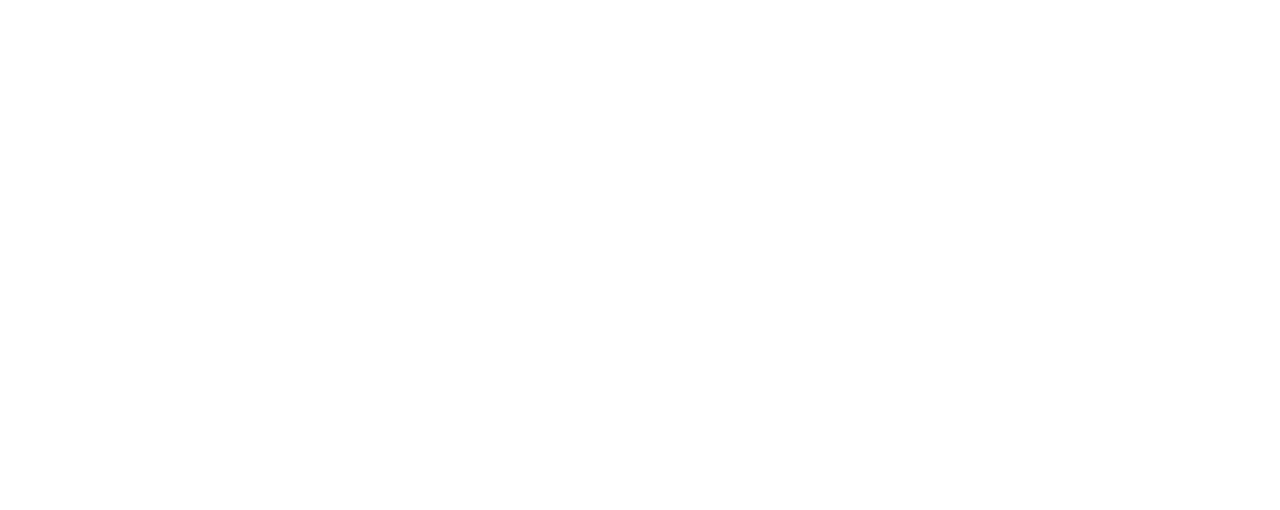
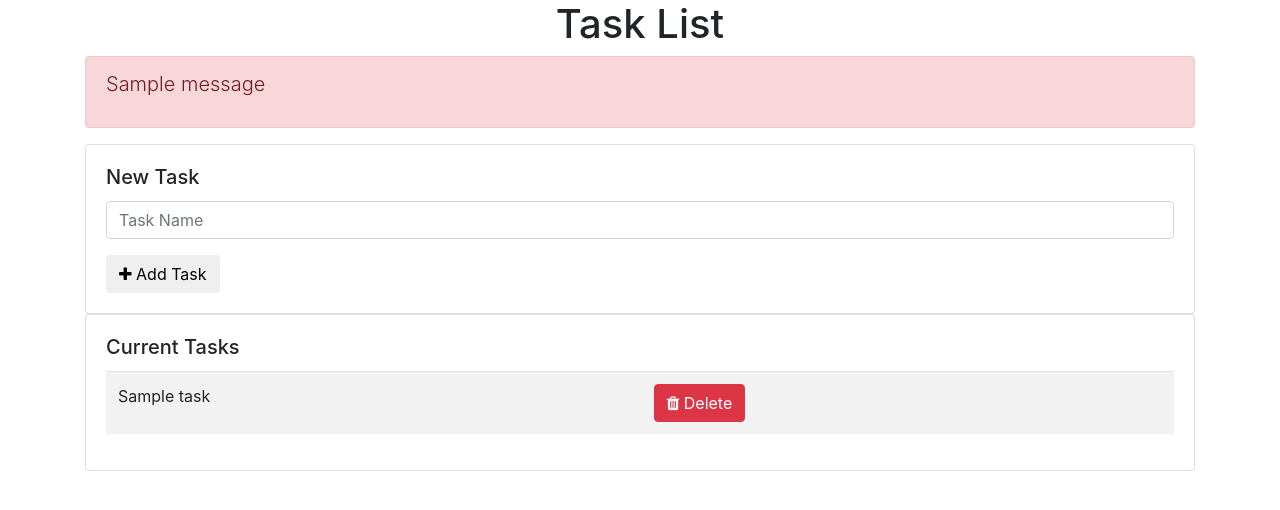
Before and after one commit to vinicius1209/python-flask-heroku, a Flask app: page / in a window 1280 px wide. Before the commit the part shown is empty. Shown: the top 510 px of the page. Run offline with Flask 2, Linux system fonts and the light colour scheme; tables that the repository leaves empty hold one stand-in row (values such as "Sample post"); one stand-in notice (Sample message) is shown; parts of the project's set-up code (start-up, migrations or seed data) failed here and were passed over; some libraries are stand-ins or nearby versions.

Commit message:
Add rotas para lista de tarefas e delete

```diff
--- a/app/__init__.py
+++ b/app/__init__.py
@@ -14,7 +14,6 @@ db.init_app(dashboard)
 migrate.init_app(dashboard, db)
 
 from app import routes
-from app import models
 
 if __name__ == "__main__":
     dashboard.run(host='0.0.0.0', debug=False, port=5000)
--- a/app/routes.py
+++ b/app/routes.py
@@ -1,7 +1,26 @@
-from flask import render_template, redirect, request, flash, jsonify
-from app import dashboard
+from flask import flash, redirect, render_template, request, url_for
+from app import dashboard, db
+from app.models import Task
 
-@dashboard.route('/', methods=['GET'])
-@dashboard.route('/dashboard', methods=['GET'])
+
+@dashboard.route('/', methods=['GET', 'POST'])
+@dashboard.route('/dashboard', methods=['GET', 'POST'])
 def dashboard():
-    return render_template('dashboard.html', title='Dashboard')
+    if request.method == 'POST':
+        name = request.form['name']
+        if not name:
+            flash('Task name is required.')
+        else:
+            db.session.add(Task(name=name))
+            db.session.commit()
+
+    tasks = Task.query.all()
+    return render_template('dashboard.html', title='Dashboard', tasks=tasks)
+
+@dashboard.route('/dashboard/<int:id>/delete', methods=['POST'])
+def delete():
+    task = Task.query.get(id)
+    if task != None:
+        db.session.delete(task)
+        db.session.commit()
+    return redirect(url_for('dashboard'))
--- /dev/null
+++ b/app/templates/base.html
@@ -0,0 +1,25 @@
+<!DOCTYPE HTML>
+<title>{% block title %}{% endblock %} - MemCachier Flask Tutorial</title>
+<!-- Fonts -->
+<link href="https://cdnjs.cloudflare.com/ajax/libs/font-awesome/4.4.0/css/font-awesome.min.css" rel='stylesheet' type='text/css' />
+<!-- Bootstrap CSS -->
+<link href="https://maxcdn.bootstrapcdn.com/bootstrap/4.0.0/css/bootstrap.min.css" rel="stylesheet" />
+
+<section class="content">
+  <div class="container">
+    <header>
+      {% block header %}{% endblock %}
+    </header>
+    {% for message in get_flashed_messages() %}
+      <div class="alert alert-danger">
+        <p class="lead">{{ message }}</p>
+      </div>
+    {% endfor %}
+    {% block content %}{% endblock %}
+  </div>
+</section>
+
+<!-- Bootstrap related JavaScript -->
+<script src="https://code.jquery.com/jquery-3.2.1.slim.min.js"></script>
+<script src="https://cdnjs.cloudflare.com/ajax/libs/popper.js/1.12.9/umd/popper.min.js"></script>
+<script src="https://maxcdn.bootstrapcdn.com/bootstrap/4.0.0/js/bootstrap.min.js"></script>
--- a/app/templates/dashboard.html
+++ b/app/templates/dashboard.html
@@ -1,10 +1,50 @@
-<!DOCTYPE html>
-<html lang="en">
-<head>
-    <meta charset="UTF-8">
-    <title>Dashboard</title>
-</head>
-<body>
+{% extends 'base.html' %}
 
-</body>
-</html>
+{% block header %}
+  <h1 style="text-align:center">{% block title %}Task List{% endblock %}</h1>
+{% endblock %}
+
+{% block content %}
+  <!-- New Task Card -->
+  <div class="card">
+    <div class="card-body">
+      <h5 class="card-title">New Task</h5>
+
+      <form method="POST">
+        <div class="form-group">
+          <input type="text" class="form-control" placeholder="Task Name"
+                 name="name" required>
+        </div>
+        <button type="submit" class="btn btn-default">
+          <i class="fa fa-plus"></i> Add Task
+        </button>
+      </form>
+    </div>
+  </div>
+
+  <!-- Current Tasks -->
+  {% if tasks %}
+    <div class="card">
+      <div class="card-body">
+        <h5 class="card-title">Current Tasks</h5>
+
+        <table class="table table-striped">
+          {% for task in tasks %}
+            <tr>
+              <!-- Task Name -->
+              <td class="table-text">{{ task['name'] }}</td>
+              <!-- Delete Button -->
+              <td>
+                <form action="{{ url_for('delete', id=task['id']) }}" method="POST">
+                  <button type="submit" class="btn btn-danger">
+                    <i class="fa fa-trash"></i> Delete
+                  </button>
+                </form>
+              </td>
+            </tr>
+          {% endfor %}
+        </table>
+      </div>
+    </div>
+  {% endif %}
+{% endblock %}
```
